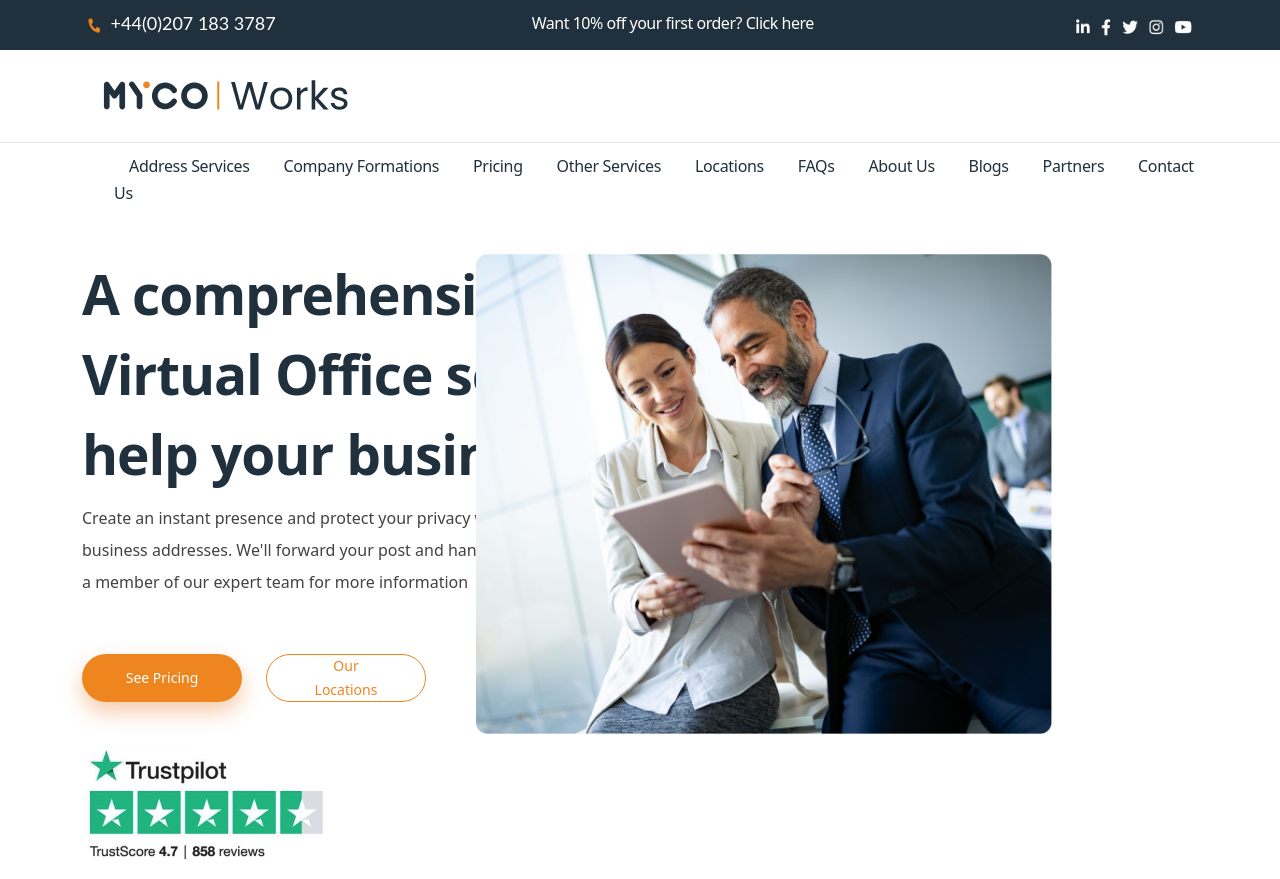
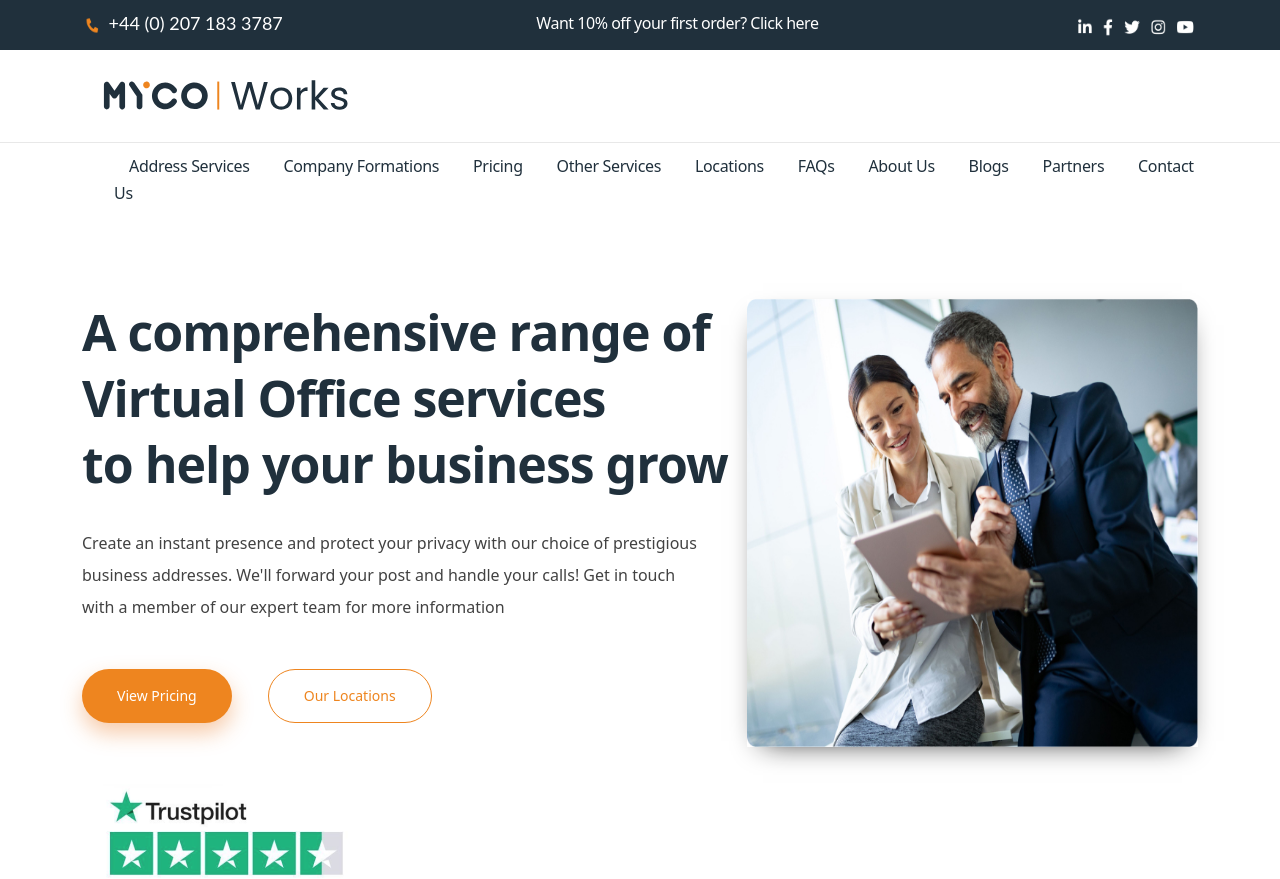
Before and after one commit to Lefty-Squish/TestSite, a PHP site: page / in a window 1280 px wide. Shown: the top 879 px of the page. Run offline with PHP 8.4, Linux system fonts and the light colour scheme.

Commit message:
18/07/22 12:22

```diff
--- a/index.php
+++ b/index.php
@@ -16,9 +16,9 @@
   <script src="https://cdn.jsdelivr.net/npm/bootstrap@5.0.2/dist/js/bootstrap.bundle.min.js" integrity="sha384-MrcW6ZMFYlzcLA8Nl+NtUVF0sA7MsXsP1UyJoMp4YLEuNSfAP+JcXn/tWtIaxVXM" crossorigin="anonymous"></script>
 
   <div class="container-fluid" id="topBanner">
-      <div class="container">
+      <div class="container" id="topHeader">
           <div class="headerWrap">
-              <p id="phoneNumber"><img src="Images/phone.png" alt="phone handle" id="phone"> +44(0)207 183 3787</p>
+              <p id="phoneNumber"><img src="Images/phone.png" alt="phone handle" id="phone"> +44 (0) 207 183 3787</p>
               <p id="offer">Want 10% off your first order? Click here</p>
               <img src="Images/socialMedia.png" alt="Social Media Icons" id="socialMedia">
           </div>
@@ -53,21 +53,37 @@
 
   <section class="jumbotron">
       <div class="container">
-          <div class="row text-left">
-              <h1>A comprehensive range of Virtual Office services to help your business grow</h1>
-              <p>Create an instant presence and protect your privacy with our choice of prestigious business addresses.
-                  We'll forward your post and handle your calls! Get in touch with a member of our expert team for more information</p>
-              <img src="Images/home-banner-img.jpg" alt="A man and woman looking at a tablet" id="homeBanner-img"/>
+          <div class="row">
+              <div class="col-7">
+                  <h1>
+                      A comprehensive range of
+                      <br>
+                      Virtual Office services
+                      <br>to help your business grow
+                  </h1>
+                  <p class="frontPageText">Create an instant presence and protect your privacy with our choice of prestigious business addresses.
+                      We'll forward your post and handle your calls! Get in touch with a member of our expert team for more information</p>
+                  <div class="viewButtons">
+                      <button type="button" name="See Pricing" id="viewPricing">View Pricing</button>
+                      <button type="button" name="Our Locations" id="ourLocations">Our Locations</button>
+                  </div>
+              </div>
+
+
+              <div class="col-5">
+                  <div class="addressImage">
+                      <img src="Images/home-banner-img.jpg" alt="A man and woman looking at a tablet" id="homeBanner-img"/>
+                  </div>
+              </div>
           </div>
-          <div class="row">
-              <button type="button" name="See Pricing" id="seePricing">See Pricing</button>
-              <button type="button" name="Our Locations" id="ourLocations">Our Locations</button>
-          </div>
+
           <div class="trustPilot">
               <img src="Images/trustPilot.png" alt="Our Trustpilot Score">
           </div>
+
       </div>
   </section>
+
 
   <section class="container-fluid">
       <div class="container">
@@ -120,5 +136,32 @@
       </div>
   </section>
 
+  <section class="aboutUsWrapper">
+      <div class="container">
+          <div class="row" id="aboutRow">
+              <div class="col-12 col-xl-6">
+                  <div class="aboutImage">
+                      <img src="Images/about-us-img.png" alt="group of people in background a man asking for a handshake in the foreground"/>
+                  </div>
+              </div>
+              <div class="col-12 col-xl-6">
+                  <div class="aboutUs">
+                      <h3 class="introTitle">Introducing MYCO Works</h3>
+                      <p class="introText">
+                          MYCO Works provides a range of affordable Virtual Office packages to allow you more free time,
+                          so you can focus on growing your business. If you're looking for a prestigious business address,
+                          mail handling or call answering services, we offer a number of packages to suit your business needs.
+                          If you're unsure which package you need? contact our friendly team for advice.
+                      </p>
+                      <p class="introText">
+                          Sign up today and start using your new real business address in minutes, with access to meeting rooms whenever you need it.
+                          Stand out from your competitors and promote your new business address on your website, invoices, marketing materials and more.
+                      </p>
+                      <button type="button" name="About Us" id="aboutUsButton">About Us</button>
+                  </div>
+              </div>
+          </div>
+      </div>
+  </section>
   </body>
 </html>
--- a/main.css
+++ b/main.css
@@ -110,10 +111,14 @@ Offer Banner
     display: flex;
 }
 
+#topHeader {
+    padding: 10px;
+}
+
 .headerWrap {
     display: flex;
     justify-content: space-between;
-    padding-top: 10px;
+
 }
 
 #phone {
@@ -128,12 +133,14 @@ Offer Banner
     font-family: 'Lato', sans-serif;
     font-style: normal;
     font-size: 18px;
+    font-weight: 400;
     justify-self: start;
 }
 
 #offer {
     color: #FFFFFF;
     letter-spacing: -0.03em;
+    font-weight: 500;
     line-height: 27px;
     display: inline-flex;
     align-self: center;
@@ -192,69 +199,87 @@ li {
 Main Page
 */
 
+.jumbotron {
+    margin-top: 45px;
+    margin-bottom: 4rem;
+}
+
 section.jumbotron h1 {
     color: #20303C;
     font-style: normal;
-    font-weight: 700;
-    font-size: 55px;
-    line-height: 80px;
+    font-weight: bolder;
+    font-size: 50px;
+    line-height: 66px;
     letter-spacing: -0.02em;
     width: 774px;
-    height: 240px;
     display: flex;
+    margin: 0 0 30px;
 }
 
-section.jumbotron p {
+.frontPageText {
     color: #424242;
     font-weight: 400;
     font-size: 1rem;
     line-height: 2rem;
     width: 663px;
     height: 96px;
-    display: flex;
+    padding-right: 3rem;
+}
+
+.addressImage {
+    position: relative;
+
 }
 
 #homeBanner-img {
-    width: 37.5rem;
-    height: 30rem;
-    position: absolute;
-    right: 216px;
+    width: 36rem;
+    height: 28rem;
+    display: inline-flex;
+    position: static;
+    vertical-align: middle;
+    box-shadow: 0 10px 28px -16px #111;
+    border-style: none;
+}
+
+.viewButtons {
+    display: inline-flex;
 }
 
 .trustPilot {
-    width: 17rem;
-    height: 10rem;
+    width: 19rem;
+    height: 12rem;
+    padding-top: 30px;
+    padding-left: 20px;
 }
+
 
 /*
 Main Page Buttons
 */
 
-#seePricing {
+#viewPricing {
     font-size: 14px;
     line-height: 24px;
     background-color: #EE851F;
     color: #FFFFFF;
     border-radius: 50px;
     border: none;
-    height: 3rem;
-    width: 10rem;
     display: flex;
     flex-direction: row;
     justify-content: center;
     align-items: center;
     padding: 14px 35px;
     gap: 10px;
-    margin: 40px 12px;
+    margin: 30px 1.5rem 30px 0;
     box-shadow: 0 10px 21px rgba(236, 126, 43, 0.4);
 }
 
-#seePricing:hover {
+#viewPricing:hover {
     transition-duration: 700ms;
     background-color: #d97a1e;
 }
 
-#seePricing:active {
+#viewPricing:active {
     background-color: #d97a1e;
     box-shadow: 0 10px 21px rgba(236, 126, 43, 0.4);
     transform: translateY(4px);
@@ -267,15 +292,13 @@ Main Page Buttons
     color: #EE851F;
     border: 1px solid #EE851F;
     border-radius: 50px;
-    width: 10rem;
-    height: 3rem;
     display: flex;
     flex-direction: row;
     justify-content: center;
     align-items: center;
     padding: 14px 35px;
     gap: 10px;
-    margin: 40px 12px;
+    margin: 30px 12px;
 }
 
 #ourLocations:hover {
```
Also changed, not shown: other parts of main.css (+81 -2 lines).
